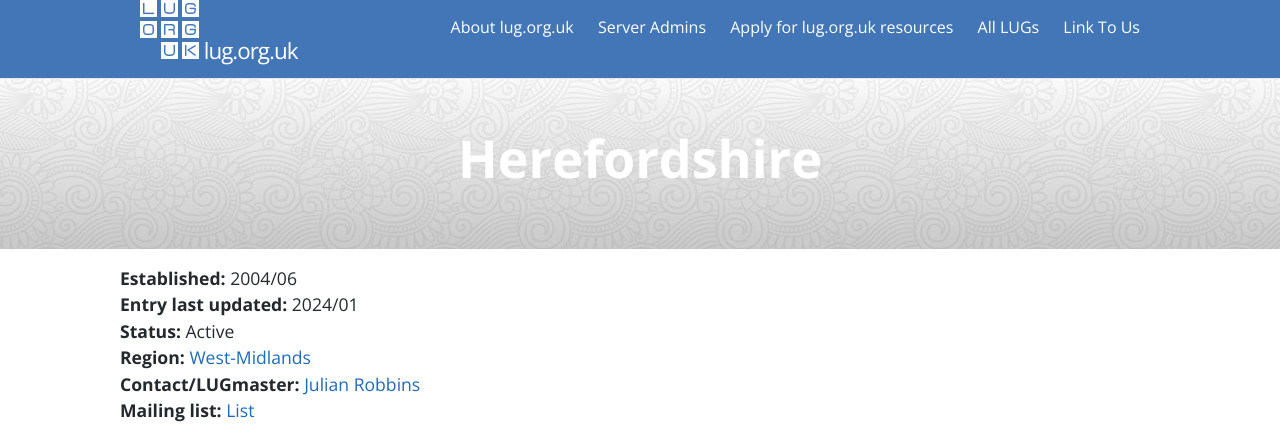
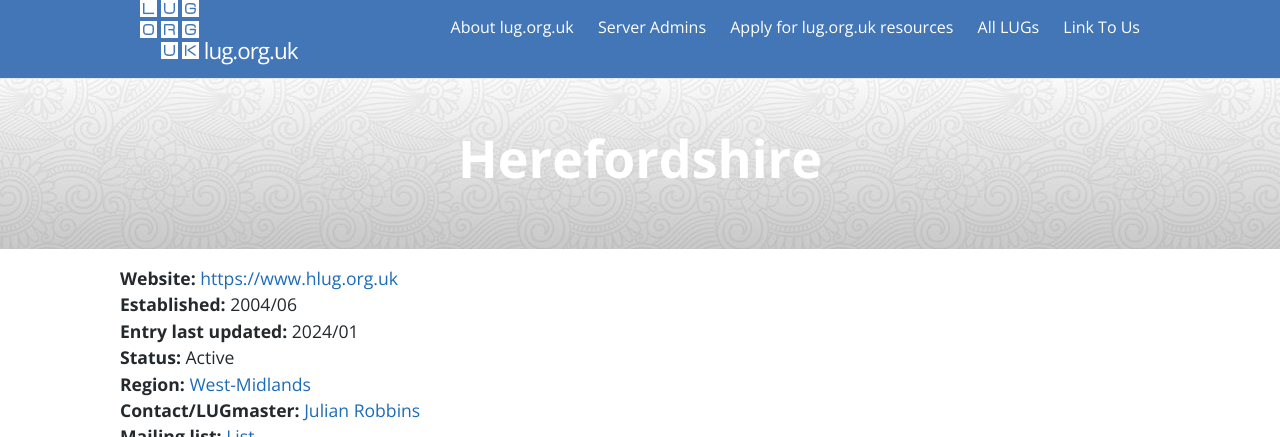
Before and after one commit to lugorguk/lug.org.uk-website, a Jekyll site: the page built from _posts/0000-01-01-Herefordshire.md, in a window 1280 px wide, cut to the strip 0-437 px from the top of the page. Built offline with Jekyll 4.4.1, drawn with Linux system fonts in a browser that asks for light colours; some of the changed lines change nothing that is shown.

Commit message:
Update 0000-01-01-Herefordshire.md
Add Herefordshire's website url

```diff
--- a/_posts/0000-01-01-Herefordshire.md
+++ b/_posts/0000-01-01-Herefordshire.md
@@ -1,7 +1,7 @@
 ---
 layout: lug
 title: Herefordshire
-website: ''
+website: https://www.hlug.org.uk
 established_date: 2004/06
 status: Active
 last_update: 01/2024
```
